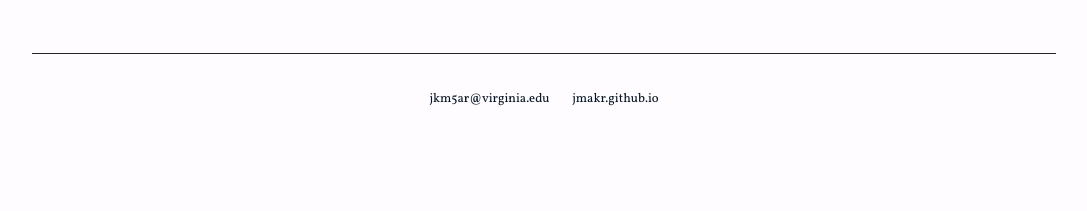
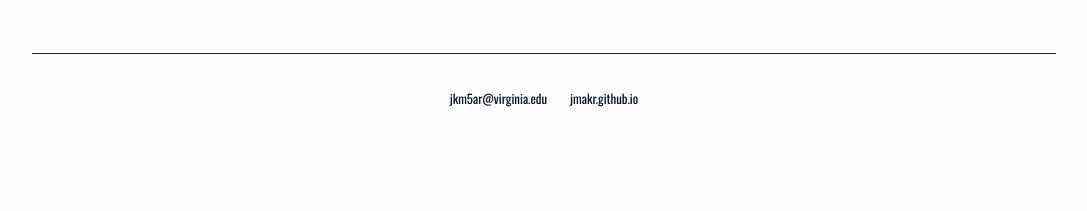
Before and after one commit to jmakr/jmakr.github.io, a Jekyll site: the page built from index.html, in a window 1280 px wide. Shown: the part 899-1110 px from the top of the page, without its empty margins (96-1183 px from the left). Built offline with Jekyll 4.4.1, drawn with Linux system fonts in a browser that asks for light colours.

Commit message:
Update main.css

```diff
--- a/css/main.css
+++ b/css/main.css
@@ -218,7 +218,7 @@ ul {
       margin-top:auto;
       margin-bottom:auto;
       padding: 35px;
-      font-family: 'Vollkorn', serif;
+      font-family: 'Oswald', sans-serif;
       color: #333;
       font-size: .8em;
       line-height: 1.6em;
```
